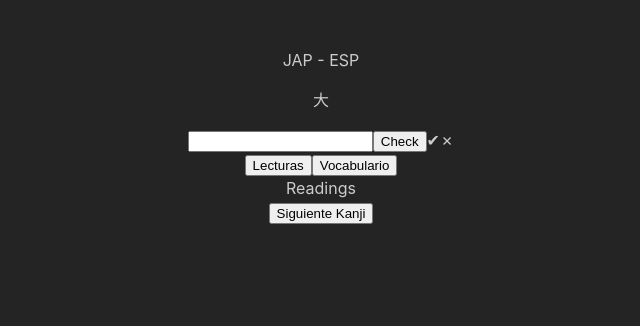
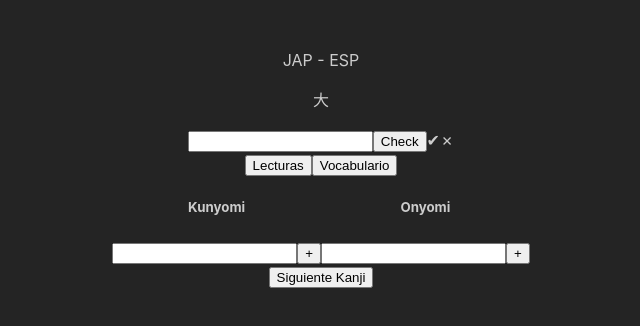
Before and after one commit to ATalaveraDev/learn-kanji, a React (Vite) app: page / in a window 1280 px wide. Shown: the top 326 px of the page, without its empty margins (319-959 px from the left). Built offline with nearby package versions, Linux system fonts and the light colour scheme.

Commit message:
Inputs list component implemented

```diff
--- a/src/App.css
+++ b/src/App.css
@@ -5,3 +5,11 @@
   padding: 2rem;
   text-align: center;
 }
+
+.readings-container {
+  display: flex;
+}
+
+.readings-container div {
+  flex: 1;
+}
--- a/src/components/Readings/Readings.tsx
+++ b/src/components/Readings/Readings.tsx
@@ -1,5 +1,13 @@
+import '../../App.css';
+import InputsList from '../UI/InputsList';
+
 const Readings = () => {
-  return <>Readings</>;
+  return (
+    <div className="readings-container">
+      <InputsList title="Kunyomi" />
+      <InputsList title="Onyomi" />
+    </div>
+  );
 };
 
 export default Readings;
--- /dev/null
+++ b/src/components/UI/InputsList.tsx
@@ -0,0 +1,27 @@
+import { useState } from 'react';
+
+type InputsListComponent = {
+  title: string;
+};
+
+const InputsList = ({title}: InputsListComponent) => {
+  const [readings, setReadings] = useState([{ id: title.toLowerCase(), value: '' }]);
+
+  const addInput = () => {
+    setReadings((prevReadings) => {
+      const newReadings = [...prevReadings, { id: title.toLowerCase(), value: '' }];
+
+      return newReadings;
+    });
+  };
+
+  return (
+    <div>
+      <h5>{title}</h5>
+      {readings.map((input, index) => <input key={`${input.id}-${index}`} type="text" />)}
+      <button type="button" onClick={addInput}>+</button>
+    </div>
+  );
+};
+
+export default InputsList;
```
